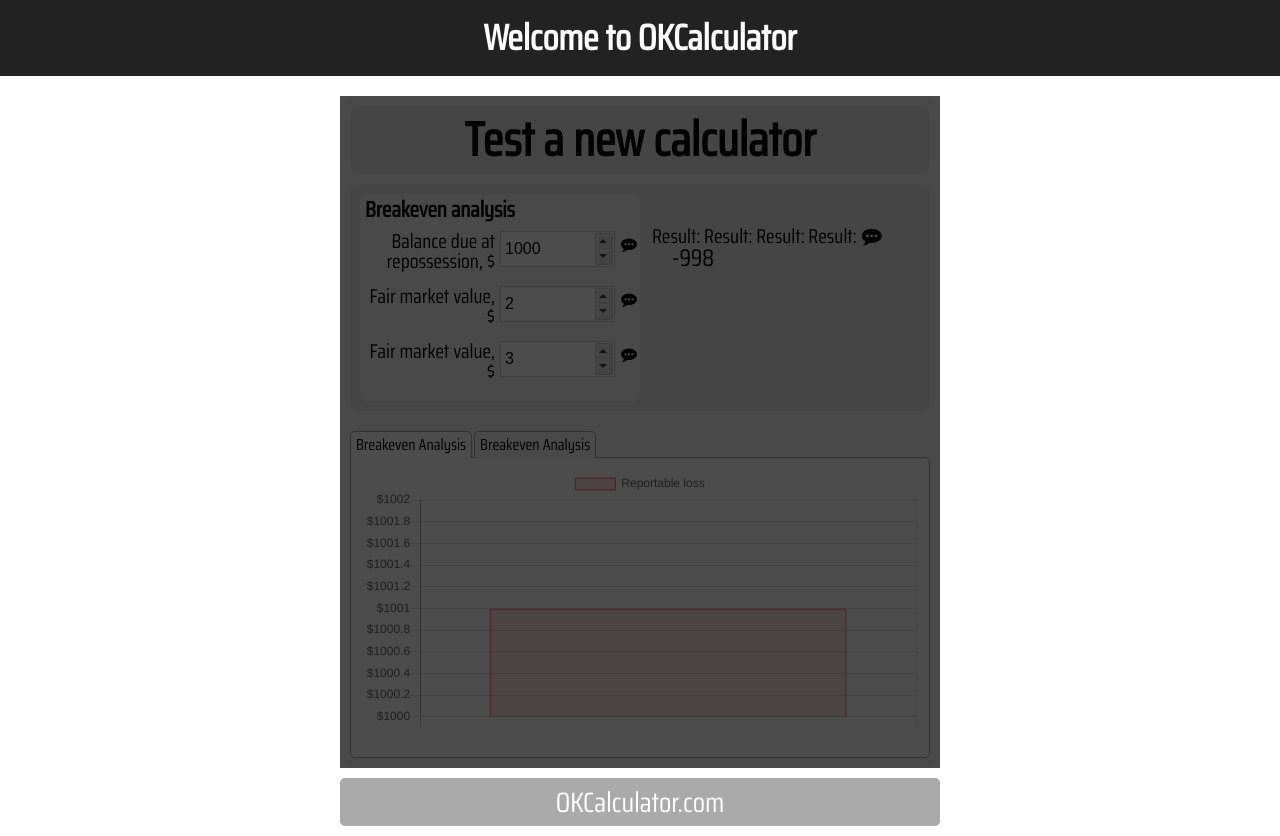
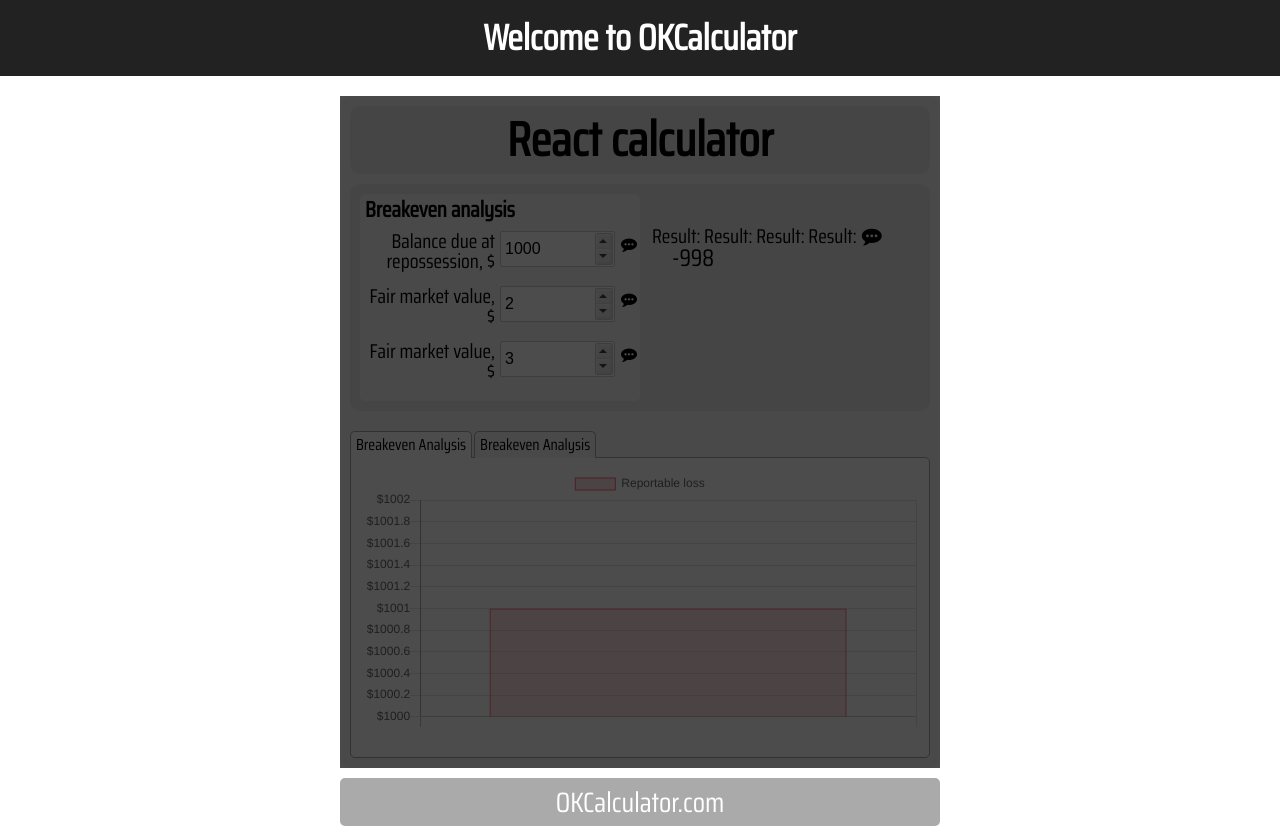
Before and after one commit to rafalskyi/demo_calc, a React (Create React App) app: page / in a window 1280 px wide. Built offline with nearby package versions, Linux system fonts and the light colour scheme.

Commit message:
changed text

```diff
--- a/src/App.js
+++ b/src/App.js
@@ -98,7 +98,7 @@
             <div className="calculator-area mb10 disabled">
               <div className="calculator-header">
                 <h1 className="h1">
-                  Test a new calculator
+                  React calculator
                 </h1>
               </div>
               <div className="calculator-body">
```
